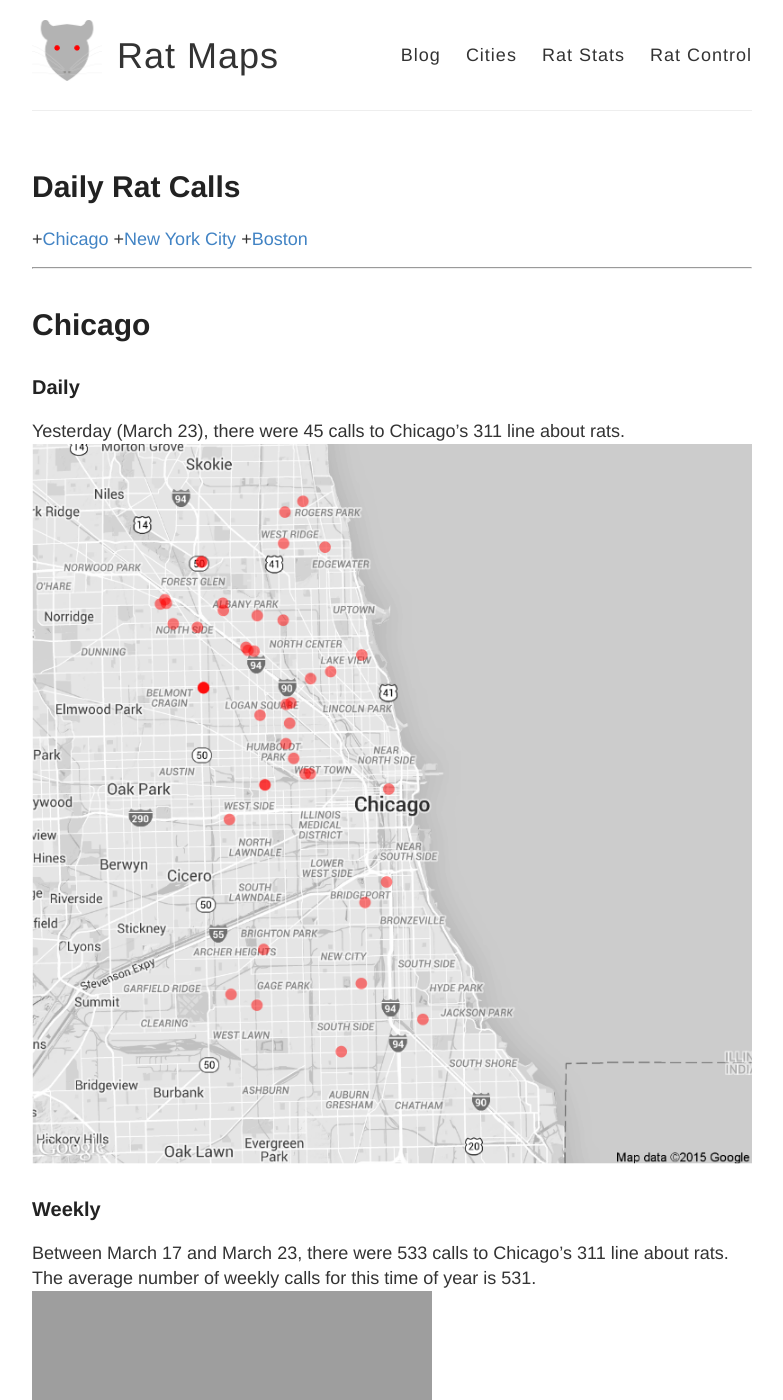
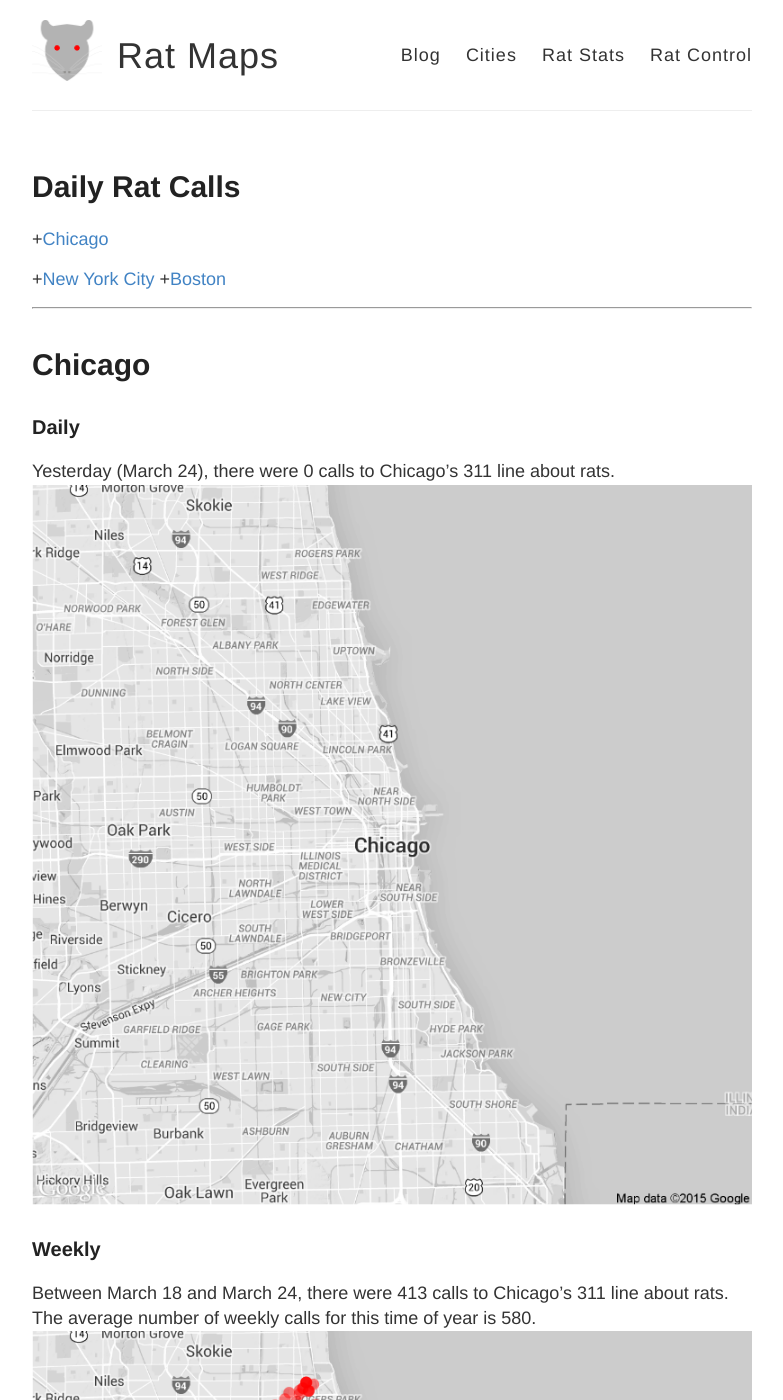
Before and after one commit to DanielHadley/ratmaps, a Jekyll site: the page built from daily.md, in a window 1280 px wide and 1400 px high. Shown: the whole window, without its empty margins (248-1031 px from the left). Built offline with Jekyll 4.4.1, drawn with Linux system fonts in a browser that asks for light colours; comment, search, counter and statistics services are not loaded.

Commit message:
Daily Maps

```diff
--- a/daily.md
+++ b/daily.md
@@ -5,6 +5,7 @@ tags: Chicago NYC weekly daily rats
 ---
 
 +[Chicago](#chicago)
+
 +[New York City](#nyc)
 +[Boston](#boston)
 
@@ -12,11 +13,11 @@ tags: Chicago NYC weekly daily rats
 
 #Chicago <a id="chicago"><a>
 ### Daily
-Yesterday (March 23), there were 45 calls to Chicago's 311 line about rats.
+Yesterday (March 24), there were 0 calls to Chicago's 311 line about rats.
 ![Chicago rat calls to 311 weekly map]({{ site.cityimages }}/daily/Chicago_Rat_Map_Daily.png)
 
 ### Weekly
-Between March 17 and March 23, there were 533 calls to Chicago's 311 line about rats. The average number of weekly calls for this time of year is 531.
-![Chicago rat calls to 311 weekly map]({{ site.cityimages }}/daily/Rat_Map_Weekly.png)
+Between March 18 and March 24, there were 413 calls to Chicago's 311 line about rats. The average number of weekly calls for this time of year is 580.
+![Chicago rat calls to 311 weekly map]({{ site.cityimages }}/daily/Chicago_Rat_Map_Weekly.png)
 
 Each red dot represents one call about a rat seen in that location. The dots are transparent, so multiple calls from one location will be seen as a solid dot. The usual caveats apply: more calls do not necessarily mean that there are more rats in that location than other parts of the city. A cluster of dots could indicate that one resident is unusually vocal about rodents in his or her neighborhood. Also, more densely populated neighborhoods tend to make more calls to 311.
```
Also changed, not shown: images/pages/daily/Chicago_Rat_Map_Daily.png, images/pages/daily/Chicago_Rat_Map_Weekly.png.
